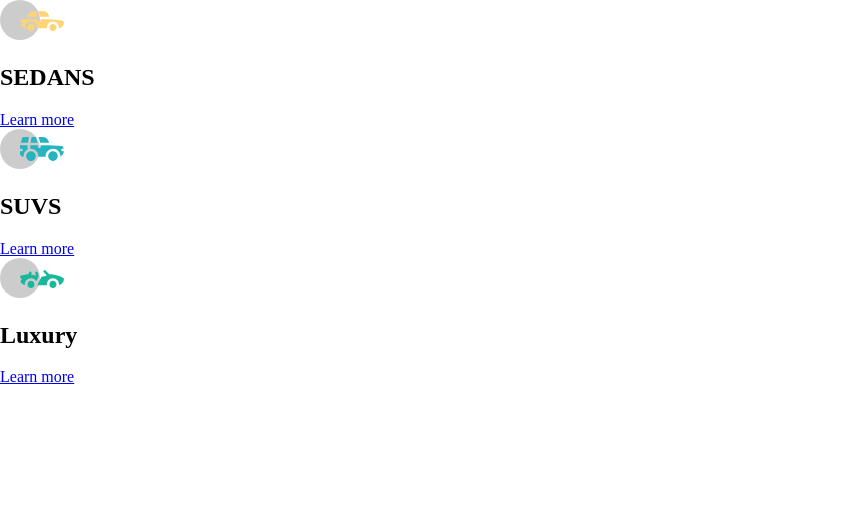
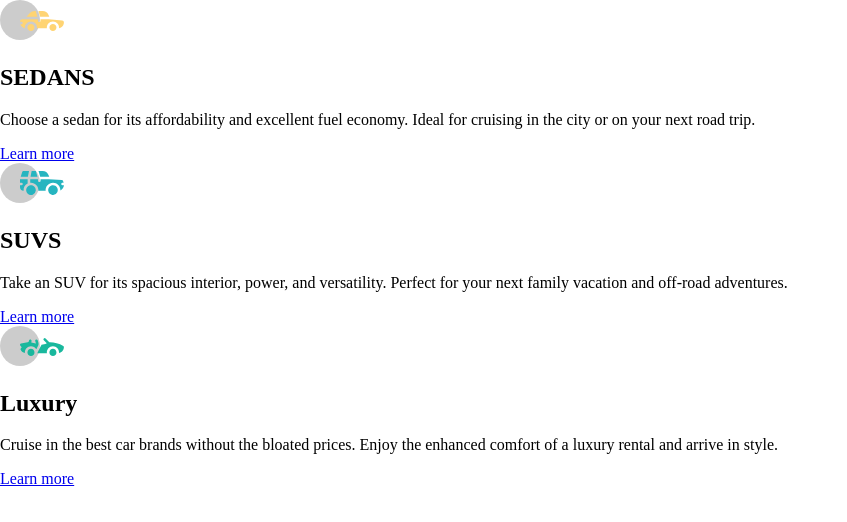
Before and after one commit to Jessica130883/3_column_project, a plain HTML site: page index.html in a window 1280 px wide. Shown: the whole page, without its empty margins (0-847 px from the left). Drawn offline with Linux system fonts and the light colour scheme.

Commit message:
Ajout de texte dans le paragraphe de chaque section

```diff
--- a/index.html
+++ b/index.html
@@ -13,7 +13,9 @@
 
         <img src="images/icon-sedans.svg" class="logo-1" alt="logo voiture sedans">
         <h1 class="main-title-sedans">SEDANS</h1>
-        <p class="text-sedans"></p>
+        <p class="text-sedans">
+            Choose a sedan for its affordability and excellent fuel economy. Ideal for cruising in the city or on your next road trip.
+        </p>
         <a href="#">Learn more</a>
     </section>
 
@@ -21,7 +23,9 @@
 
         <img src="images/icon-suvs.svg" class="logo-2" alt="logo voiture suvs">
         <h1 class="main-title-suvs">SUVS</h1>
-        <p class="text-suvs"></p>
+        <p class="text-suvs">
+            Take an SUV for its spacious interior, power, and versatility. Perfect for your next family vacation and off-road adventures.
+        </p>
         <a href="#">Learn more</a>
     </section>
 
@@ -29,7 +33,9 @@
 
         <img src="images/icon-luxury.svg" class="logo-3" alt="logo voiture luxury">
         <h1 class="main-title-luxury">Luxury</h1>
-        <p class="text-luxury"></p>
+        <p class="text-luxury">
+            Cruise in the best car brands without the bloated prices. Enjoy the enhanced comfort of a luxury rental and arrive in style.
+        </p>
         <a href="#">Learn more</a>
     </section>
 
```
